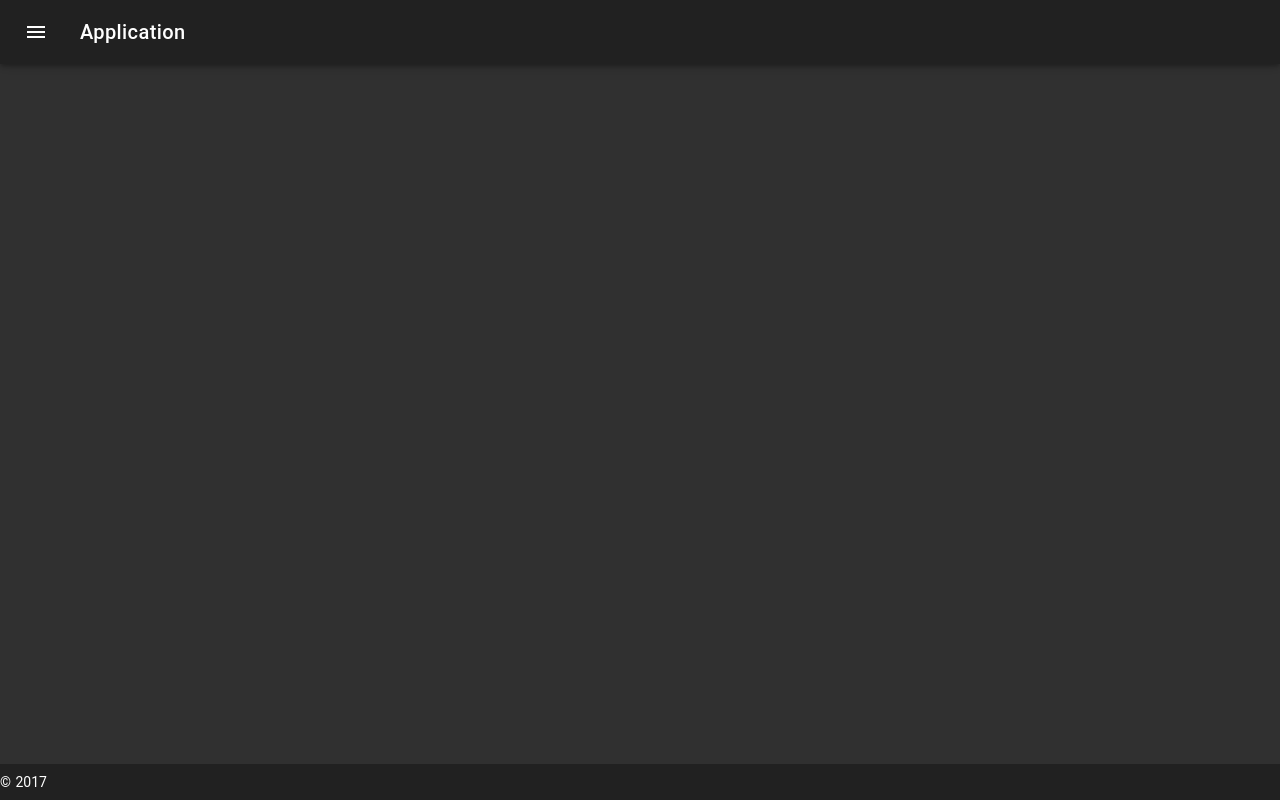
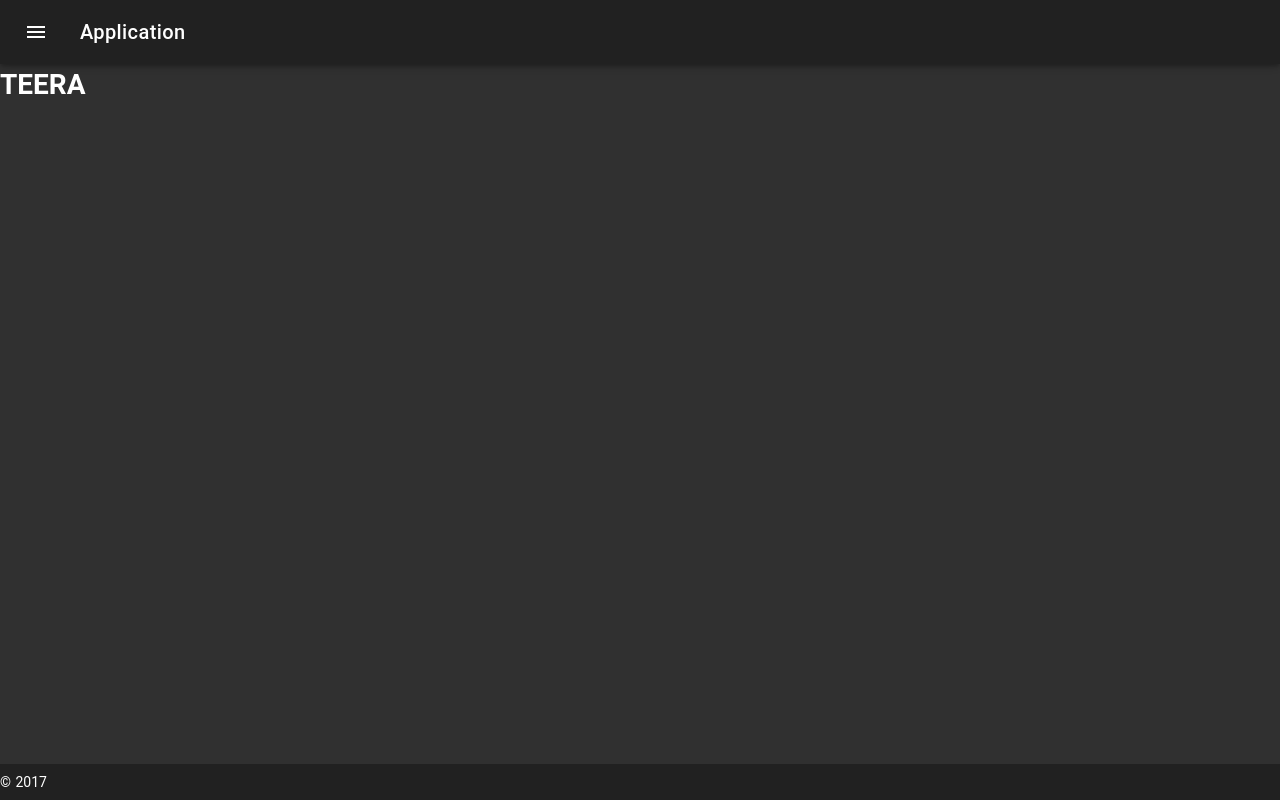
Before and after one commit to saknarak/vue-demo-app, a Nuxt app: page /teera in a window 1280 px wide. Built offline with nearby package versions, Linux system fonts and the light colour scheme.

Commit message:
teera vue test

```diff
--- /dev/null
+++ b/pages/teera.vue
@@ -0,0 +1,5 @@
+<template>
+<div>
+    <h1>TEERA</h1>
+</div>
+</template>
```
